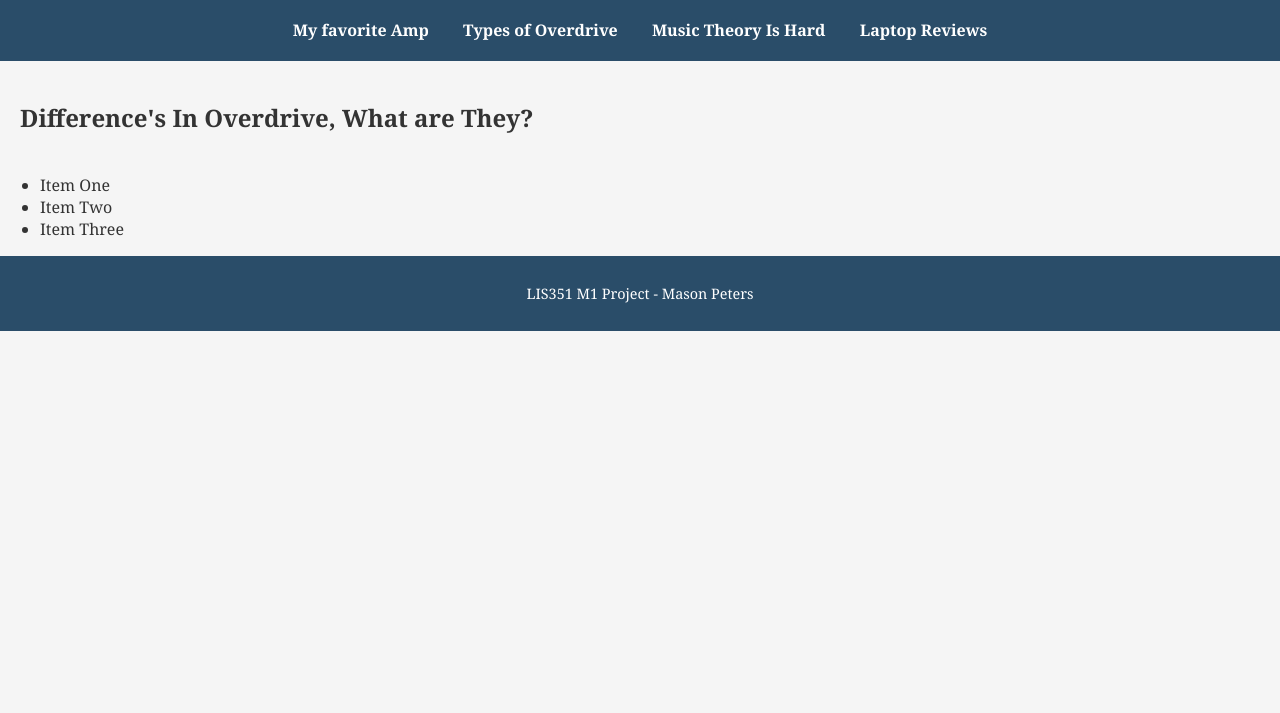
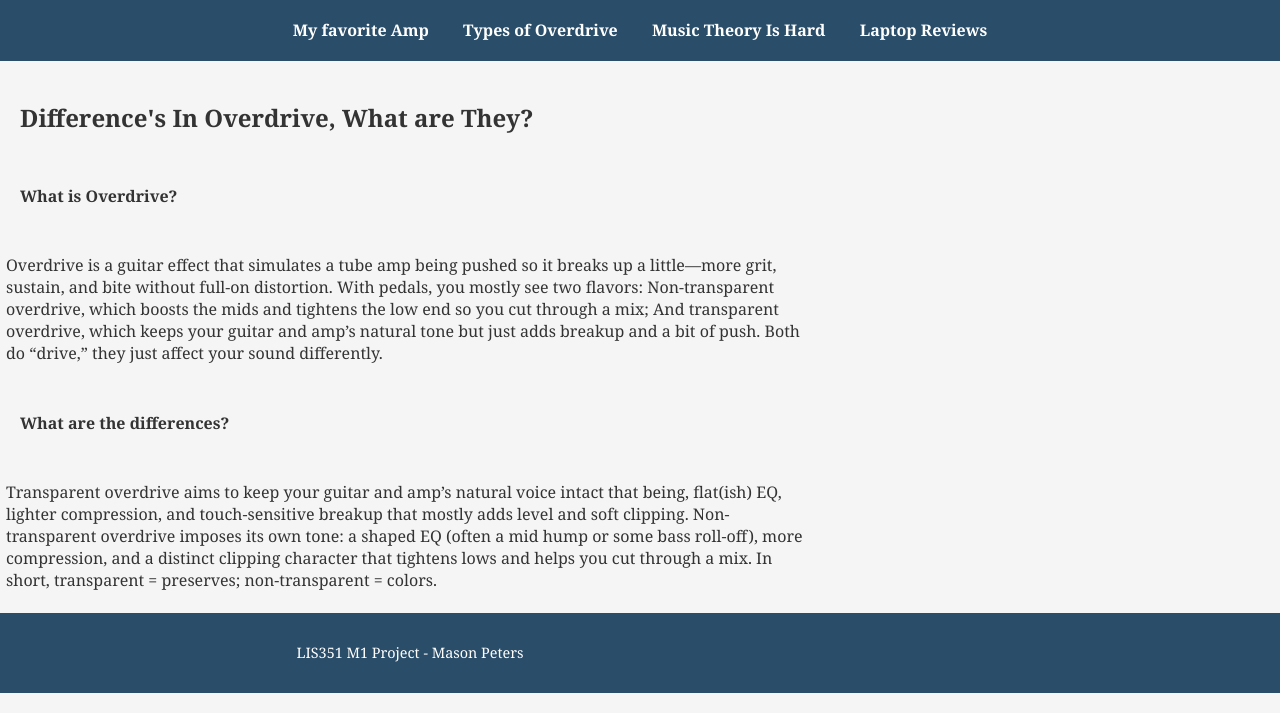
Before and after one commit to mjpeters24/mjpeters24.github.io, a plain HTML site: page OverdriveTypeInfo.html in a window 1280 px wide. Shown: the part 87-800 px from the top of the page. Drawn offline with Linux system fonts and the light colour scheme.

Commit message:
Add files via upload

```diff
--- a/OverdriveTypeInfo.html
+++ b/OverdriveTypeInfo.html
@@ -23,11 +23,35 @@
 
 	  <body>
 
-      <ul>
-        <li>Item One</li>
-        <li>Item Two</li>
-        <li>Item Three</li>
-      </ul>
+<H4>
+  What is Overdrive?
+</H4>
+    <p>
+        Overdrive is a guitar effect that simulates a tube amp
+        being pushed so it breaks up a little—more grit, sustain,
+        and bite without full-on distortion. With pedals, you mostly
+        see two flavors: Non-transparent overdrive,
+        which boosts the mids and tightens the low end so you cut
+        through a mix; And transparent overdrive,
+        which keeps your guitar and amp’s natural tone but just
+        adds breakup and a bit of push. Both do “drive,” they
+        just affect your sound differently.
+    </p>
+<H4>
+  What are the differences?
+</H4>
+    <p>
+        Transparent overdrive aims to keep your guitar and amp’s
+        natural voice intact that being, flat(ish) EQ, lighter
+        compression, and touch-sensitive breakup that mostly adds
+        level and soft clipping. Non-transparent overdrive imposes
+        its own tone: a shaped EQ (often a mid hump or some bass
+        roll-off), more compression, and a distinct clipping
+        character that tightens lows and helps you cut through
+        a mix. In short, transparent = preserves; non-transparent
+        = colors.
+    </p>
+
   <footer>
     <p>LIS351 M1 Project - Mason Peters</p>
   </footer>
--- a/stylesheet.css
+++ b/stylesheet.css
@@ -20,7 +20,7 @@ a.one  {
 }
 
 h2, h5 {
-  padding: 20px;
+  padding: 20px 20px 10px;
 }
 h3, h4 {
   font-weight: bold;
@@ -28,7 +28,8 @@ h3, h4 {
 }
 
 p {
-  padding: 4px;
+  padding: 6px;
+  margin-right: 460px;
 }
 nav ul {
   list-style-type: none;
```
Also changed, not shown: Favorite Amp Page.html (+4 -1 lines), Laptops.html (+9 -3 lines), MusicTheo.html (+4 -6 lines).
